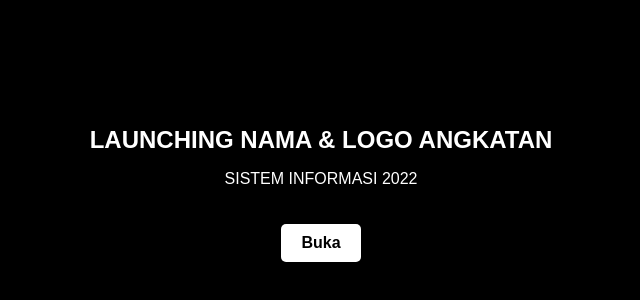
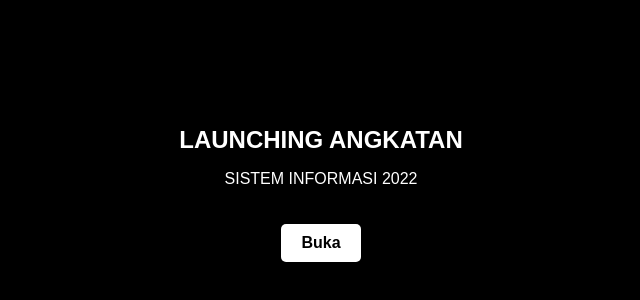
Before and after one commit to SISTEMINFORMASI2022/LAUNCHING-LOGO-DAN-NAMA-ANGKATAN-2022, a plain HTML site: page index.html in a window 1280 px wide. Shown: the part 214-514 px from the top of the page, without its empty margins (319-959 px from the left). Drawn offline with Linux system fonts and the light colour scheme.

Commit message:
Update index.html

```diff
--- a/index.html
+++ b/index.html
@@ -10,7 +10,7 @@
 <body>
     <div class="slide">
         <div class="content">
-            <h1> LAUNCHING NAMA & LOGO ANGKATAN </h1>
+            <h1> LAUNCHING ANGKATAN </h1>
             <p>SISTEM INFORMASI 2022</p>
             <a href="slide2.html" class="button">Buka</a>
         </div>
```
